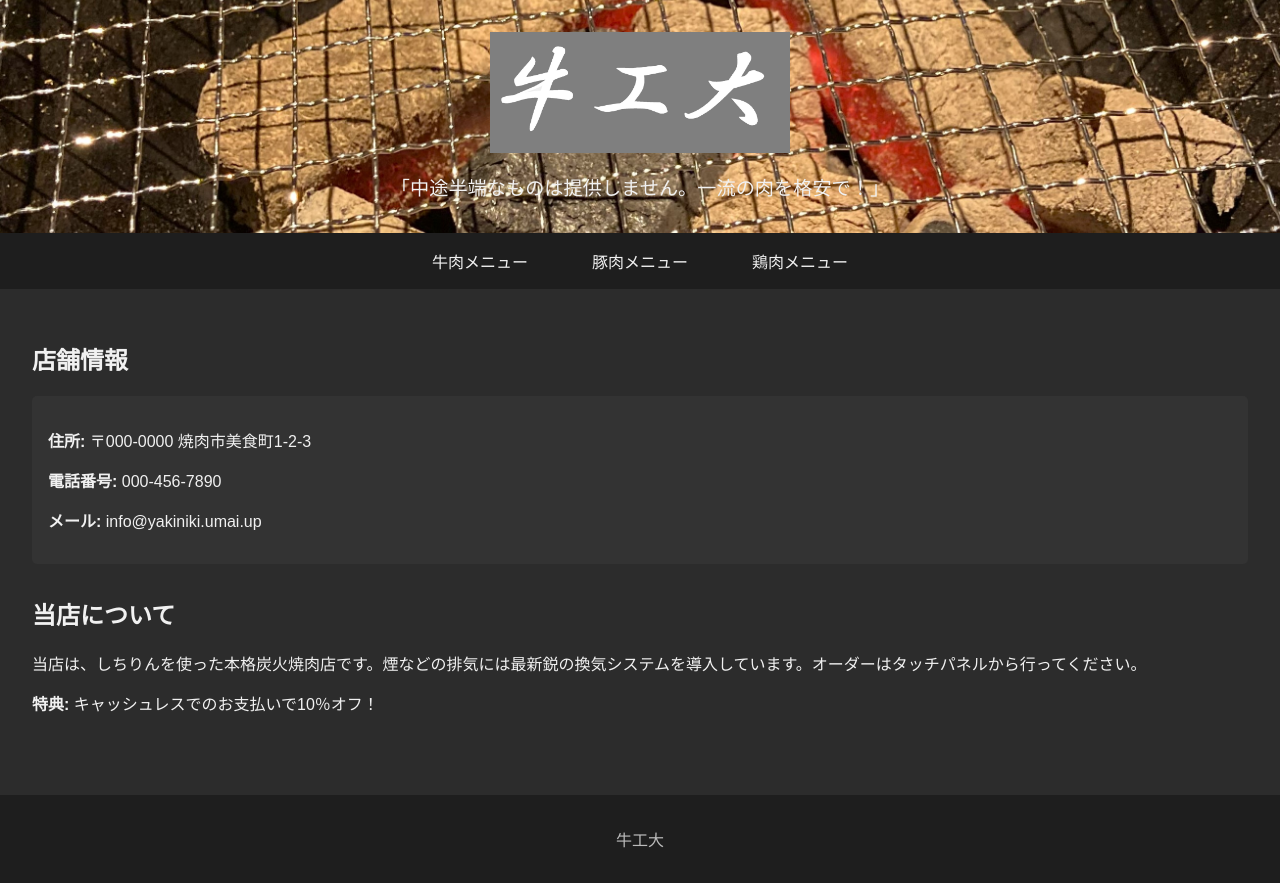
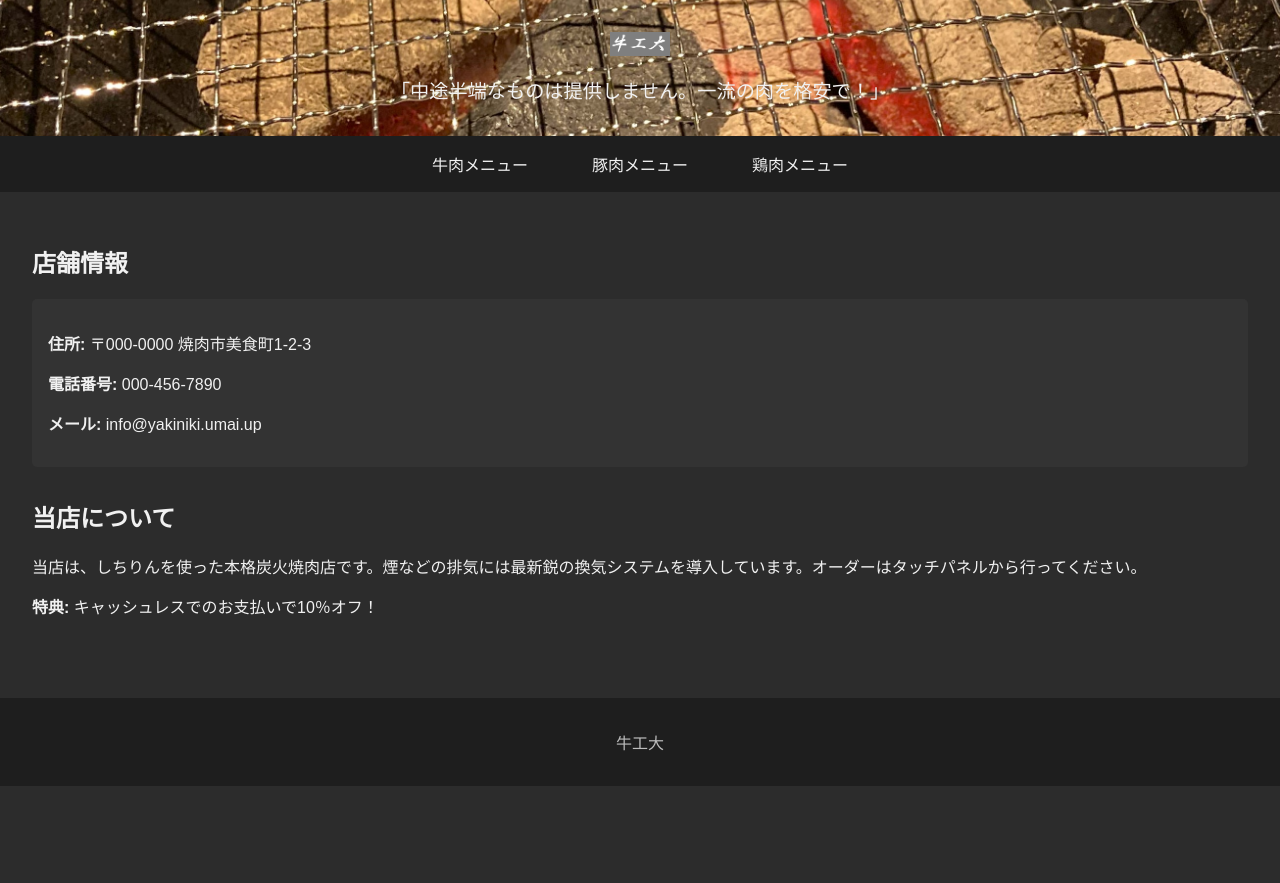
Before and after one commit to naonoob/2024CG, a plain HTML site: page index.html in a window 1280 px wide. After the commit the page ends 800 px from the top, so only its background shows below. Drawn offline with Linux system fonts and the light colour scheme.

Commit message:
Update style.css

```diff
--- a/style.css
+++ b/style.css
@@ -16,7 +16,8 @@ header {
 }
 
 header .logo {
-    max-width: 300px; /* ロゴ画像の最大幅を指定 */
+    width: 100%; /* 初期設定は100%幅（スマホ対応） */
+    max-width: 300px; /* モバイル用の最大幅 */
     height: auto; /* アスペクト比を維持 */
     margin-bottom: 1rem;
 }
@@ -92,3 +93,10 @@ footer {
     margin-top: 2rem;
     color: #bbb;
 }
+
+/* PC用ロゴサイズ（画面幅1024px以上） */
+@media (min-width: 1024px) {
+    header .logo {
+        max-width: 60px; /* 300px ÷ 5 = 60px */
+    }
+}
```
